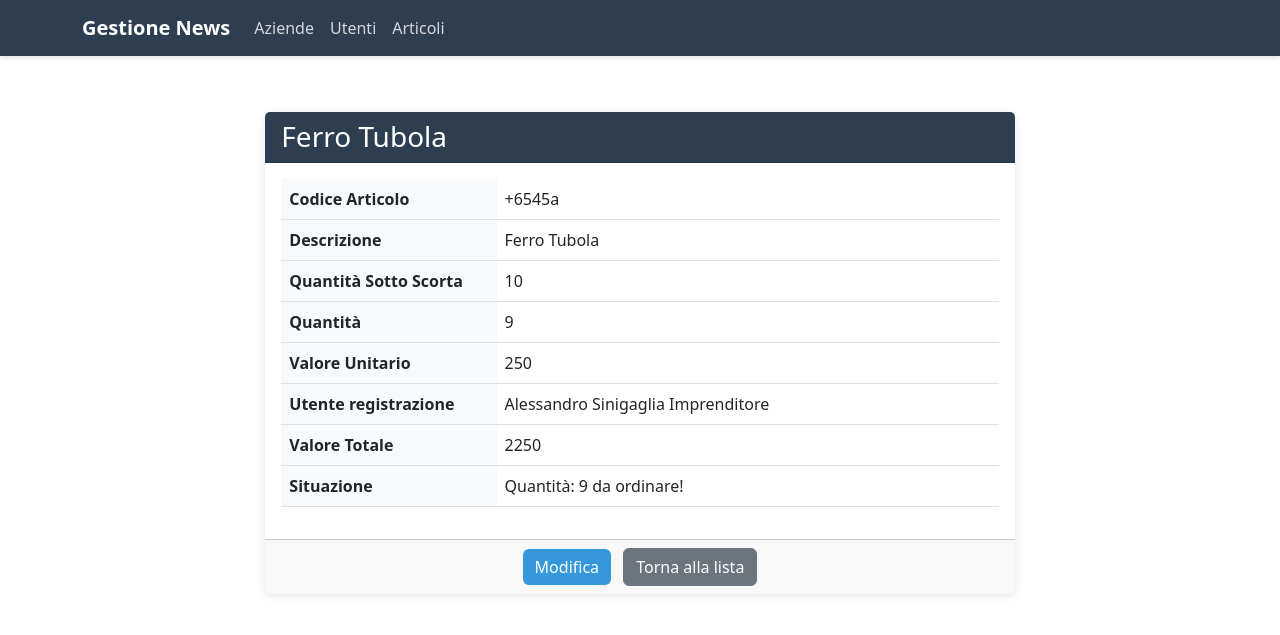
After one commit to Aless1997/Progetto_X, a Django app: page /aziende/magazzino/1/ in a window 1280 px wide. The commit adds this page. Shown: the top 635 px of the page. Run offline with Django 5.2, Linux system fonts and the light colour scheme; data comes from the database, SQL or seed files in the repository; both versions use the stored data as it was after the commit.

Commit message:
Aggiunta File 16/11/2024

```diff
--- a/Progetto/News/admin.py
+++ b/Progetto/News/admin.py
@@ -1,5 +1,7 @@
 from django.contrib import admin
-from News.models import Azienda, Utente
+from News.models import Azienda, Utente,Ordine,Magazzino
 
 admin.site.register(Azienda)
 admin.site.register(Utente)
+admin.site.register(Ordine)
+admin.site.register(Magazzino)
--- a/Progetto/News/forms.py
+++ b/Progetto/News/forms.py
@@ -10,3 +10,8 @@ class InsertUtente(ModelForm):
     class Meta():
         model = Utente
         fields = "__all__"
+
+class InsertArticoli(ModelForm):
+    class Meta:
+        model = Magazzino
+        fields = '__all__'
--- a/Progetto/News/models.py
+++ b/Progetto/News/models.py
@@ -4,8 +4,8 @@ class Utente(models.Model):
     nome = models.CharField(max_length=25, blank=False)
     cognome = models.CharField(max_length=25, blank=False)
     residenza = models.CharField(max_length=25, blank=False)
-    nascita = models.DateField(auto_now_add=False)
-    assunzione = models.DateField(auto_now_add=False)
+    nascita = models.DateField()
+    assunzione = models.DateField()
     ruolo = models.CharField(max_length=50)
 
     class Meta:
@@ -28,3 +28,51 @@ class Azienda(models.Model):
 
     def __str__(self):
         return f"{self.nome} {self.descrizione}"
+
+class Magazzino(models.Model):
+    codice_art = models.CharField(max_length=12, blank=False, null=False)
+    descrizione = models.CharField(max_length=12, blank=False, null=False)
+    qta_sotto_scorta = models.IntegerField()
+    qta = models.IntegerField()
+    valore_unitario = models.IntegerField()
+    ut_registrazione = models.ForeignKey(Utente, on_delete=models.CASCADE, related_name='Ut_magazzino')
+
+    @property
+    def valore_totale(self):
+        return self.qta * self.valore_unitario
+
+    @property
+    def sotto_scorta(self):
+        if self.qta < self.qta_sotto_scorta:
+            return f"Quantità: {self.qta} da ordinare!"
+        else:
+            return f"Quantità: {self.qta} non serve ordinare!"
+
+    def __str__(self):
+        return f"{self.codice_art} {self.descrizione}"
+
+    class Meta:
+        verbose_name = 'Magazzino'
+        verbose_name_plural = 'Magazzini'
+
+class Ordine(models.Model):
+    cliente = models.ForeignKey(Azienda, on_delete=models.CASCADE, related_name='c_ordine')
+    articolo = models.ForeignKey(Magazzino, on_delete=models.CASCADE, related_name='a_ordine')
+    qta = models.IntegerField()
+
+    @property
+    def verifica(self):
+        if self.qta > self.articolo.qta:
+            return f"Quantità: {self.qta} non presente a magazzino, da ordinare!"
+        else:
+            return f"Quantità: {self.qta} ok presente a magazzino procedere alla spedizione"
+
+    data_consegna = models.DateField()
+    data_inserimento = models.DateField()
+
+    def __str__(self):
+        return f"{self.cliente} {self.data_consegna}"
+
+    class Meta:
+        verbose_name = 'Ordine'
+        verbose_name_plural = 'Ordini'
--- a/Progetto/News/templates/News/Aziende.html
+++ b/Progetto/News/templates/News/Aziende.html
@@ -8,6 +8,7 @@
         <h2 class="text-center mb-4">Lista Aziende</h2>
         <div class="text-end mb-3">
             <a href="{% url 'insert-azienda' %}" class="btn btn-primary">Aggiungi Azienda</a>
+            <a href="{% url 'export_products_csv_az' %}" class="btn btn-primary">Esporta In Csv</a>
         </div>
     </div>
     {% for az in azienda %}
--- /dev/null
+++ b/Progetto/News/templates/News/MagazzinoDetail.html
@@ -0,0 +1,59 @@
+{% extends 'News/base.html' %}
+
+{% block title %}Dettagli {{ magazzino.descrizione }}{% endblock %}
+
+{% block content %}
+<div class="row justify-content-center">
+    <div class="col-md-8">
+        <div class="card">
+            <div class="card-header bg-primary text-white">
+                <h3 class="card-title mb-0">{{ magazzino.descrizione }}</h3>
+            </div>
+            <div class="card-body">
+                <div class="table-responsive">
+                    <table class="table table-hover">
+                        <tbody>
+                            <tr>
+                                <th style="width: 30%">Codice Articolo</th>
+                                <td>{{ magazzino.codice_art }}</td>
+                            </tr>
+                            <tr>
+                                <th>Descrizione</th>
+                                <td>{{ magazzino.descrizione }}</td>
+                            </tr>
+                            <tr>
+                                <th>Quantità Sotto Scorta</th>
+                                <td>{{ magazzino.qta_sotto_scorta|default:"Non specificato" }}</td>
+                            </tr>
+                            <tr>
+                                <th>Quantità</th>
+                                <td>{{ magazzino.qta|default:"Non specificata" }}</td>
+                            </tr>
+                            <tr>
+                                <th>Valore Unitario</th>
+                                <td>{{ magazzino.valore_unitario|default:"Non specificata" }}</td>
+                            </tr>
+                            <tr>
+                                <th>Utente registrazione</th>
+                                <td>{{ magazzino.ut_registrazione|default:"Non specificata" }}</td>
+                            </tr>
+                            <tr>
+                                <th>Valore Totale</th>
+                                <td>{{ magazzino.valore_totale|default:"Non specificata" }}</td>
+                            </tr>
+                            <tr>
+                                <th>Situazione</th>
+                                <td>{{ magazzino.sotto_scorta|default:"Non specificata" }}</td>
+                            </tr>
+                        </tbody>
+                    </table>
+                </div>
+            </div>
+            <div class="card-footer text-center">
+                <a href="{% url 'update-azienda' magazzino.pk %}" class="btn btn-primary me-2">Modifica</a>
+                <a href="{% url 'magazzino' %}" class="btn btn-secondary">Torna alla lista</a>
+            </div>
+        </div>
+    </div>
+</div>
+{% endblock %}
--- a/Progetto/News/templates/News/Utente.html
+++ b/Progetto/News/templates/News/Utente.html
@@ -8,6 +8,8 @@
         <h2 class="text-center mb-4">Lista Utenti</h2>
         <div class="text-end mb-3">
             <a href="{% url 'insert-utente' %}" class="btn btn-primary">Aggiungi Utente</a>
+            <a href="{% url 'export_products_csv' %}" class="btn btn-primary">Esporta In Csv</a>
+
         </div>
     </div>
     {% for ut in utente %}
@@ -15,8 +17,9 @@
         <div class="card">
             <div class="card-body">
                 <h5 class="card-title">{{ ut.nome }} {{ ut.cognome }}</h5>
-                <p class="card-text">Email: {{ ut.email }}</p>
+                <p class="card-text">Ruolo: {{ ut.ruolo }}</p>
                 <a href="{% url 'update-utente' ut.pk %}" class="btn btn-primary">Modifica</a>
+                <a href="{% url 'utente-detail' ut.pk %}" class="btn btn-info text-white">Dettagli</a>
             </div>
         </div>
     </div>
--- a/Progetto/News/templates/News/base.html
+++ b/Progetto/News/templates/News/base.html
@@ -93,12 +93,8 @@
                     </li>
                     <li class="nav-item">
                         <a class="nav-link" href="{% url 'utenti' %}">Utenti</a>
-                    </li>
                     <li class="nav-item">
-                        <a class="nav-link" href="{% url 'insert-azienda' %}">Nuova Azienda</a>
-                    </li>
-                    <li class="nav-item">
-                        <a class="nav-link" href="{% url 'insert-utente' %}">Nuovo Utente</a>
+                        <a class="nav-link" href="{% url 'magazzino' %}">Articoli</a>
                     </li>
                 </ul>
             </div>
--- a/Progetto/News/urls.py
+++ b/Progetto/News/urls.py
@@ -1,5 +1,5 @@
 from django.urls import path
-from News.views import aziende, utenti,insertAzienda, insertUtente, azienda_detail,AziendaUpdateViews, UtenteUpdateViews
+from News.views import aziende, export_utenti,insertArticoli,MagazzinoUpdateViews,export_articolo, magazzino_detail,magazzino, export_aziende ,utenti,insertAzienda, insertUtente, utente_detail,azienda_detail,AziendaUpdateViews, UtenteUpdateViews
 
 urlpatterns = [
     path('Aziende/', aziende, name='aziende'),
@@ -9,5 +9,16 @@ urlpatterns = [
     path('ModificaAzienda/<int:pk>/edit/', AziendaUpdateViews.as_view(), name='update-azienda'),
     path('ModificaUtente/<int:pk>/edit/', UtenteUpdateViews.as_view(), name='update-utente'),
     path('azienda/<int:pk>/', azienda_detail, name='azienda-detail'),
+    path('utente/<int:pk>/',utente_detail, name='utente-detail'),
+    path('export/csv/', export_utenti, name='export_products_csv'),
+    path('export/csv/az', export_aziende, name='export_products_csv_az'),
+
+    path('export/csv/art', export_articolo, name='export_products_csv_art'),
+    path('magazzino/', magazzino, name='magazzino'),
+    path('magazzino/<int:pk>/', magazzino_detail, name='magazzino-detail'),
+    path('insert-articolo/', insertArticoli, name='insert-articolo'),
+    path('update-articolo/<int:pk>/', MagazzinoUpdateViews.as_view(), name='update-articolo'),
+    path('export-articolo/', export_articolo, name='export-articolo'),
+
 
 ]
--- a/Progetto/News/views.py
+++ b/Progetto/News/views.py
@@ -1,10 +1,11 @@
 from django.shortcuts import render
 from django.http import HttpRequest, HttpResponse, request, response
-from News.models import Azienda, Utente
-from News.forms import InsertAzienda, InsertUtente
+from News.models import Azienda, Utente, Magazzino, Ordine
+from News.forms import InsertAzienda, InsertUtente, InsertArticoli
 from django.views.generic import ListView, CreateView, UpdateView, DeleteView
 from django.shortcuts import get_object_or_404
 from django.urls import reverse_lazy
+import pandas as pd
 
 def aziende(request):
     azienda = Azienda.objects.all()
@@ -59,3 +60,68 @@ def azienda_detail(request, pk):
         'azienda': azienda,
     }
     return render(request, 'News/AziendaDetail.html', context)
+
+def utente_detail(request, pk):
+    utente = get_object_or_404(Utente, pk=pk)
+    context = {
+        'utente': utente,
+    }
+    return render(request, 'News/UtenteDetail.html', context)
+
+def export_utenti(request):
+    utenti = Utente.objects.all().values()
+    df = pd.DataFrame(utenti)
+    response = HttpResponse(content_type='text/csv')
+    response['Content-Disposition'] = 'attachment; filename="utenti.csv"'
+    df.to_csv(path_or_buf=response, index=False)
+
+    return response
+
+def export_aziende(request):
+    aziende = Azienda.objects.all().values()
+    df = pd.DataFrame(aziende)
+    response = HttpResponse(content_type='text/csv')
+    response['Content-Disposition'] = 'attachment; filename="aziende.csv"'
+    df.to_csv(path_or_buf=response, index=False)
+
+    return response
+
+#Gestione ordini + magazzino
+
+def magazzino(request):
+    magazzino = Magazzino.objects.all()
+    context = {
+        'magazzino':magazzino,
+    }
+    return render(request, 'News/MagazzinoList.html', context)
+
+def magazzino_detail(request, pk):
+    magazzino = get_object_or_404(Magazzino, pk=pk)
+    context = {
+        'magazzino': magazzino,
+    }
+    return render(request, 'News/MagazzinoDetail.html', context)
+
+class MagazzinoUpdateViews(UpdateView):
+    model = Magazzino
+    form_class = InsertArticoli
+    template_name = 'News/InsertArticoli.html'
+    success_url = reverse_lazy('magazzino')
+
+def export_articolo(request):
+    articoli = Magazzino.objects.all().values()
+    df = pd.DataFrame(articoli)
+    response = HttpResponse(content_type='text/csv')
+    response['Content-Disposition'] = 'attachment; filename="articoli.csv"'
+    df.to_csv(path_or_buf=response, index=False)
+
+    return response
+
+def insertArticoli(request):
+    if request.method == 'POST':
+        form = InsertArticoli(request.POST)
+        if form.is_valid():
+            form.save()
+    form = InsertArticoli()
+    context = {"form":form}
+    return render(request, 'News/InsertArticoli.html', context)
```
Also changed, not shown: Progetto/News/templates/News/InsertArticoli.html (added, +36 -0 lines), Progetto/News/templates/News/MagazzinoList.html (added, +33 -0 lines), Progetto/News/templates/News/UtenteDetail.html (added, +51 -0 lines), Progetto/DataBase.sqlite3, Progetto/News/migrations/0004_magazzino_ordine.py (added).
